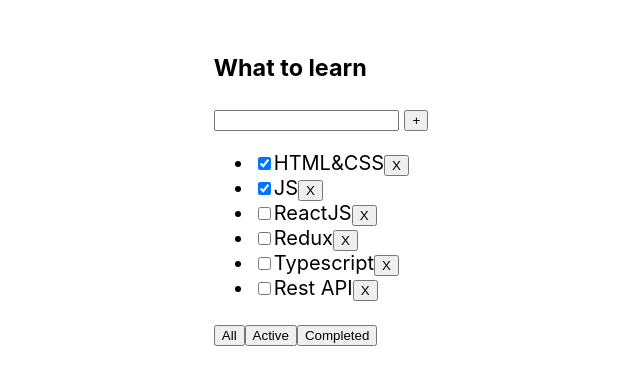
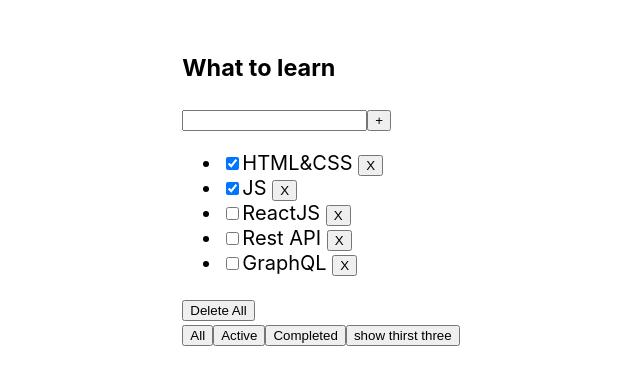
Before and after one commit to vladnen97/todo-list, a React (Create React App) app: page / in a window 1280 px wide. Shown: the top 384 px of the page, without its empty margins (319-959 px from the left). Built offline with nearby package versions, Linux system fonts and the light colour scheme.

Commit message:
add additional buttons

```diff
--- a/src/App.tsx
+++ b/src/App.tsx
@@ -1,161 +1,32 @@
 import React, {useState} from 'react';
 import './App.css';
-import {Tasks, TasksPropsType} from './components/Tasks';
-import {TaskType, Todolist} from './components/Todolist';
+import {Todolist} from './components/Todolist';
 
-export type FilterValuesType = 'All' | 'Active' | 'Completed';
+export type FilterValuesType = 'all' | 'active' | 'completed' | 'three';
 
 function App() {
-
-    const data1: TasksPropsType = {
-        title: 'What to do',
-        tasks: [
-            {taskId: 1, title: 'HTML&CSS2', isDone: true},
-            {taskId: 2, title: 'JS2', isDone: true}
-        ],
-        students: [
-            'Jago Wormald1',
-            'Saul Milne2',
-            'Aariz Hester3',
-            'Dion Reeve4',
-            'Anisa Ortega5',
-            'Blade Cisneros6',
-            'Malaikah Phelps7',
-            'Zeeshan Gallagher8',
-            'Isobella Vo9',
-            'Rizwan Mathis10',
-            'Menaal Leach11',
-            'Kian Walton12',
-            'Orion Lamb13',
-            'Faizah Huynh14',
-            'Crystal Vaughan15',
-            'Vivien Hickman16',
-            'Stuart Lu17',
-            'Karol Davison18',
-            'Dario Burns19',
-            'Chloe Rich20',
-            'Martyna Felix',
-            'Nida Glass',
-            'Maeve Miles',
-            'Hasnain Puckett',
-            'Ayman Cano',
-            'Safwan Perry',
-            'Fox Kelly',
-            'Louise Barlow',
-            'Malaki Mcgill',
-            'Leanna Cline',
-            'Willard Hodge',
-            'Amelia Dorsey',
-            'Kiah Porter',
-            'Jeanne Daly',
-            'Mohsin Armstrong',
-            'Laurie Rangel',
-            'Princess Tierney',
-            'Kasim Kendall',
-            'Darryl Cope',
-            'Elysha Ray',
-            'Liyana Harris',
-            'Kashif Blackburn',
-            'Atif Zimmerman',
-            'Sila Hartley',
-            'Ralphie Hebert',
-        ]
-    }
-    const data2: TasksPropsType = {
-        title: 'What to learn',
-        tasks: [
-            {taskId: 1, title: 'HTML&CSS', isDone: true},
-            {taskId: 2, title: 'JS', isDone: true}
-        ],
-        students: [
-            'Rick Kane',
-            'Finnlay Bentley',
-            'Samia North',
-            'Isaac Morton',
-            'Lily-Ann Clifford',
-            'Thalia Park',
-            'Sapphire Cruz',
-            'Cieran Vazquez',
-            'Anya Estes',
-            'Dominika Field',
-            'Rosanna Chung',
-            'Safiyah Davey',
-            'Ryley Beasley',
-            'Kalvin Trejo',
-            'Evie-Mae Farrell',
-            'Juliet Valencia',
-            'Astrid Austin',
-            'Lyle Montgomery',
-            'Nisha Mora',
-            'Kylie Callaghan',
-            'Star Wilks',
-            'Marissa Colley',
-            'Asa Fuller',
-            'Leigh Kemp',
-            'Avleen Dawson',
-            'Sammy Bonilla',
-            'Acacia Becker',
-            'Coral Shepherd',
-            'Melina Molina',
-            'Kiran Bailey',
-            'Clara Escobar',
-            'Alexandru Horn',
-            'Brandon-Lee Mercado',
-            'Elouise Weston',
-            'King Long',
-            'Kerri Searle',
-            'Kanye Hamer',
-            'Elwood Benitez',
-            'Mikail Whitaker',
-            'Bobby Hardy',
-            'Talha Ferry',
-            'Priscilla Landry',
-            'Olivia-Grace Cain',
-            'Kiaan Wallace',
-            'Wesley Padilla90',
-            'Ella-Grace Wooten91',
-            'Kaif Molloy92',
-            'Kamal Broadhurst93',
-            'Bianca Ferrell94',
-            'Micheal Talbot95',
-        ]
-    }
-
-    let [tasks, setTasks] = useState<Array<TaskType>>([
+    let [tasks, setTasks] = useState([
         {id: 1, title: 'HTML&CSS', isDone: true},
         {id: 2, title: 'JS', isDone: true},
         {id: 3, title: 'ReactJS', isDone: false},
-        {id: 4, title: 'Redux', isDone: false},
-        {id: 5, title: 'Typescript', isDone: false},
-        {id: 6, title: 'Rest API', isDone: false},
+        {id: 4, title: 'Rest API', isDone: false},
+        {id: 5, title: 'GraphQL', isDone: false},
     ]);
-    let [filter, setFilter] = useState<FilterValuesType>("All")
 
-    function deleteTask(id: number) {
-        let result = tasks.filter((t) => t.id !== id);
-        setTasks(result);
+    function removeTask(id: number) {
+        let filteredTasks = tasks.filter(t => t.id !== id);
+        setTasks(filteredTasks);
     }
-
-    function changeFilter(value: FilterValuesType) {
-        setFilter(value);
-    }
-
-    let tasksForTodoList = tasks;
-
-    if (filter === "Completed") {
-        tasksForTodoList = tasks.filter(t => t.isDone);
-    } else if (filter === "Active") {
-        tasksForTodoList = tasks.filter(t => !t.isDone);
+    function deleteAllTasks() {
+        setTasks([]);
     }
 
     return (
         <div className="App">
-            <Todolist
-                title={'What to learn'}
-                tasks={tasksForTodoList}
-                deleteTask={deleteTask}
-                changeFilter={changeFilter}
-            />
+            <Todolist title="What to learn"
+                      tasks={tasks}
+                      removeTask={removeTask}
+                      deleteAll={deleteAllTasks}/>
         </div>
     );
 }
--- a/src/components/Todolist.tsx
+++ b/src/components/Todolist.tsx
@@ -1,40 +1,59 @@
-import React from 'react';
+import React, {useState} from 'react';
 import {FilterValuesType} from '../App';
 
-type TodolistPropsType = {
-    title?: string
-    tasks: Array<TaskType>
-    deleteTask: (id: number) => void
-    changeFilter: (value: FilterValuesType) => void
-}
-export type TaskType = {
-    id: number,
-    title: string,
+type TaskType = {
+    id: number
+    title: string
     isDone: boolean
 }
+type PropsType = {
+    title: string
+    tasks: Array<TaskType>
+    removeTask: (taskId: number) => void
+    deleteAll: () => void
+}
 
-export const Todolist = ({title, tasks, deleteTask, changeFilter}: TodolistPropsType) => {
+export function Todolist(props: PropsType) {
+    let [filter, setFilter] = useState<FilterValuesType>('all');
 
-    let list = tasks.map(elem => <li key={elem.id}>
-        <input type="checkbox" checked={elem.isDone}/>
-        <span>{elem.title}</span>
-        <button onClick={ () => { deleteTask(elem.id)} }>X</button>
-    </li>);
+    function changeFilter(value: FilterValuesType) {
+        setFilter(value);
+    }
 
-    return (
+    let tasksForTodolist = props.tasks;
+
+    if (filter === 'active') {
+        tasksForTodolist = props.tasks.filter(t => !t.isDone);
+    } else if (filter === 'completed') {
+        tasksForTodolist = props.tasks.filter(t => t.isDone);
+    } else if (filter === 'three') {
+        tasksForTodolist = props.tasks.filter((t) => t.id < 4);
+    }
+
+
+    return <div>
+        <h3>{props.title}</h3>
         <div>
-                <h3>{title}</h3>
-                <div>
-                    <input/>  <button>+</button>
+            <input/>
+            <button>+</button>
         </div>
         <ul>
-                    {list}
+            {
+                tasksForTodolist.map(t => <li key={t.id}>
+                    <input type="checkbox" checked={t.isDone}/>
+                    <span>{t.title} </span>
+                    <button onClick={() => props.removeTask(t.id)}> X </button>
+                </li>)
+            }
         </ul>
         <div>
-                    <button onClick={() => {changeFilter("All")} }>All</button>
-                    <button onClick={() => {changeFilter('Active')} }>Active</button>
-                    <button onClick={() => {changeFilter('Completed')} }>Completed</button>
+            <button onClick={props.deleteAll}>Delete All</button>
+        </div>
+        <div>
+            <button onClick={() => changeFilter('all')}>All</button>
+            <button onClick={() => changeFilter('active')}>Active</button>
+            <button onClick={() => changeFilter('completed')}>Completed</button>
+            <button onClick={() => changeFilter('three')}>show thirst three</button>
         </div>
     </div>
-    );
-};
+}
```
Lines whose indentation alone changed are shown as unchanged.
